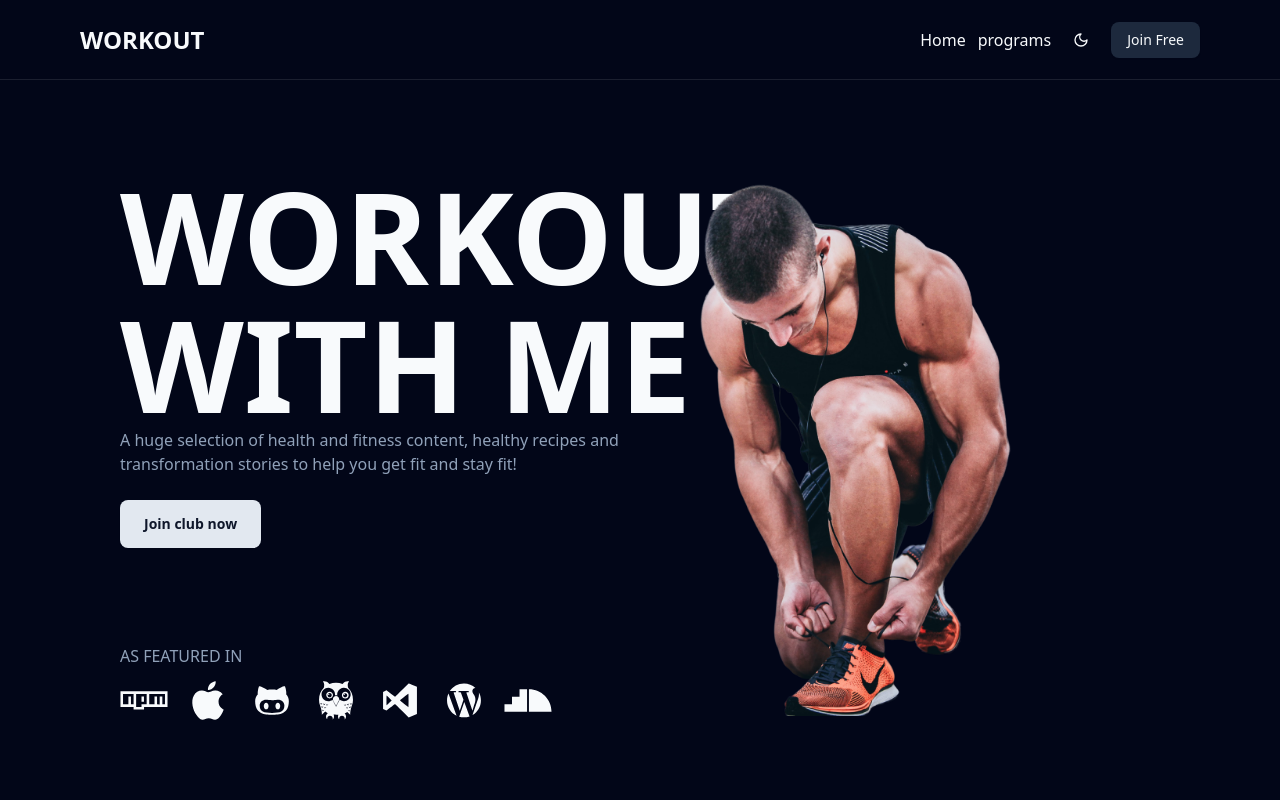
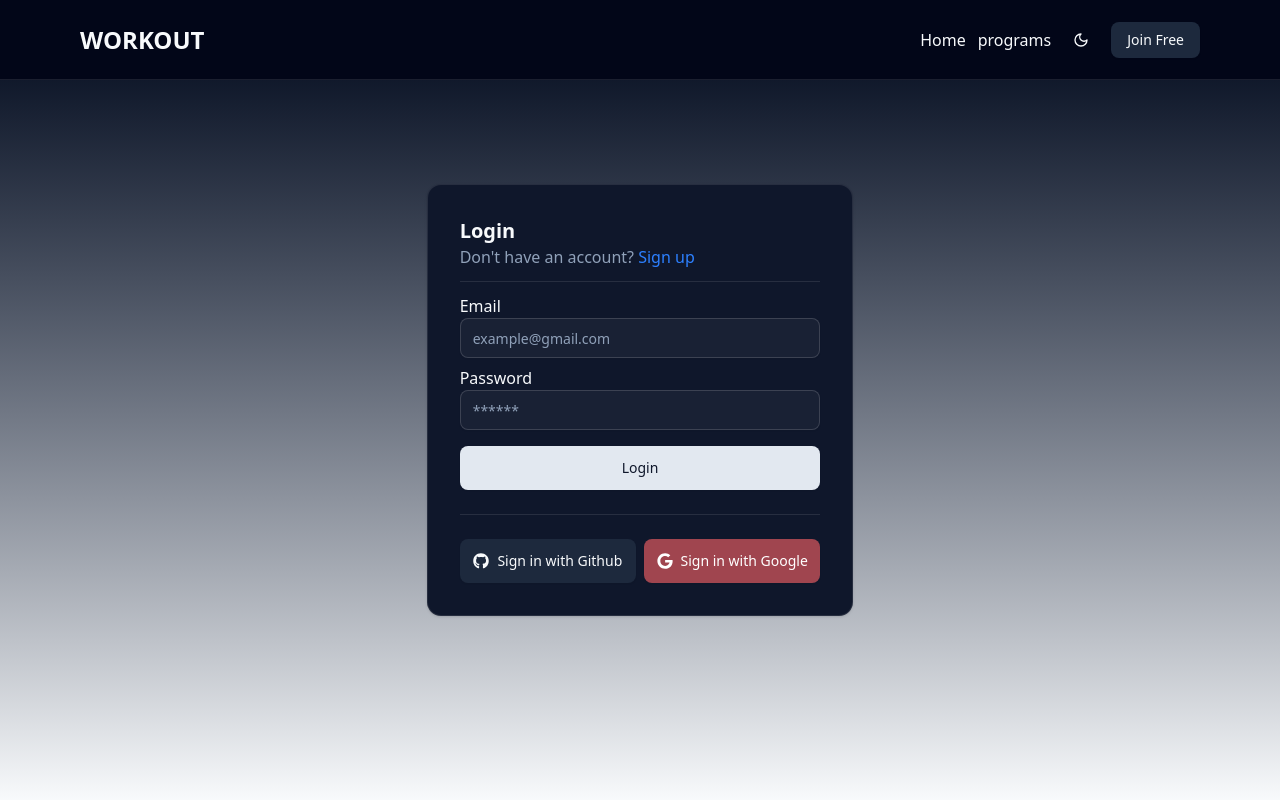
Before and after one commit to DilyorbekUbaydullayev/gym, a React (Vite) app: page /auth in a window 1280 px wide. Shown: the top 800 px of the page. Built offline with nearby package versions, Linux system fonts and the light colour scheme.

Commit message:
Auth ui tayyor

```diff
--- a/package.json
+++ b/package.json
@@ -11,6 +11,7 @@
   },
   "dependencies": {
     "@radix-ui/react-dropdown-menu": "^2.1.6",
+    "@radix-ui/react-separator": "^1.1.2",
     "@radix-ui/react-slot": "^1.1.2",
     "@tailwindcss/vite": "^4.0.15",
     "class-variance-authority": "^0.7.1",
@@ -19,9 +20,11 @@
     "react": "^19.0.0",
     "react-dom": "^19.0.0",
     "react-icons": "^5.5.0",
+    "react-router-dom": "^7.4.1",
     "tailwind-merge": "^3.0.2",
     "tailwindcss": "^4.0.15",
-    "tw-animate-css": "^1.2.4"
+    "tw-animate-css": "^1.2.4",
+    "zustand": "^5.0.3"
   },
   "devDependencies": {
     "@eslint/js": "^9.21.0",
--- a/src/App.tsx
+++ b/src/App.tsx
@@ -1,5 +1,8 @@
+import { Routes,Route } from "react-router-dom"
 import Navbar from "./components/shared/navbar"
 import Home from "./pages/home"
+import Auth from "./pages/auth"
+
 
 
 
@@ -7,7 +10,11 @@
   return (
     <div>
       <Navbar/>
-      <Home/>
+      <Routes>
+        <Route path="/" element={<Home/>} />
+        <Route path="/auth" element={<Auth/>} />
+      </Routes>
+
     </div>
   )
 }
--- /dev/null
+++ b/src/components/auth/login.tsx
@@ -0,0 +1,31 @@
+import { useAuthState } from "@/stores/auth.store";
+import { Input } from "../ui/input";
+import { Separator } from "../ui/separator";
+import { Button } from "../ui/button";
+
+const Login = () => {
+    const { setAuth } = useAuthState();
+  return (
+    <div className="flex flex-col">
+      <h2 className="text-xl font-bold">Login</h2>
+      <p className="text-muted-foreground">
+        Don't have an account?{" "}
+        <span onClick={() => setAuth("register")} className="text-blue-500 cursor-pointer hover:underline">
+          Sign up
+        </span>
+      </p>
+      <Separator className="my-3"/>
+      <div>
+        <span>Email</span>
+        <Input placeholder="example@gmail.com"/>
+      </div>
+      <div className="mt-2">
+        <span>Password</span>
+        <Input placeholder="******" type="password"/>
+      </div>
+      <Button className="w-full h-11 mt-4">Login</Button>
+    </div>
+  );
+};
+
+export default Login;
--- /dev/null
+++ b/src/components/auth/register.tsx
@@ -0,0 +1,41 @@
+import { useAuthState } from "@/stores/auth.store";
+import { Separator } from "../ui/separator";
+import { Input } from "../ui/input";
+import { Button } from "../ui/button";
+
+const Register = () => {
+  const { setAuth } = useAuthState();
+  return (
+    <div className="flex flex-col">
+      <h2 className="text-xl font-bold">Register</h2>
+      <p className="text-muted-foreground">
+        Already have an account?{" "}
+        <span
+          onClick={() => setAuth("login")}
+          className="text-blue-500 cursor-pointer hover:underline"
+        >
+          Sign in
+        </span>
+      </p>
+      <Separator className="my-3"/>
+      <div>
+        <span>Email</span>
+        <Input placeholder="example@gmail.com"/>
+      </div>
+      <div className="grid grid-cols-2 gap-4 mt-2">
+      <div className="mt-2">
+        <span>Password</span>
+        <Input placeholder="******" type="password"/>
+      </div>
+      <div className="mt-2">
+        <span>Confirm password</span>
+        <Input placeholder="******" type="password"/>
+      </div>
+      </div>
+
+      <Button className="w-full h-11 mt-4">Register</Button>
+    </div>
+  );
+};
+
+export default Register;
--- /dev/null
+++ b/src/components/auth/social.tsx
@@ -0,0 +1,23 @@
+import { FaGithub, FaGoogle } from "react-icons/fa6"
+import { Button } from "../ui/button"
+import { Separator } from "../ui/separator"
+
+const Social = () => {
+  return (
+    <>
+    <Separator />
+    <div className="grid grid-cols-2 gap-2">
+        <Button className="h-11 " variant={'secondary'}>
+            <FaGithub/>
+            <span>Sign in with Github</span>
+        </Button>
+        <Button className="h-11" variant={'destructive'}>
+            <FaGoogle/>
+            <span>Sign in with Google</span>
+        </Button>
+    </div>
+    </>
+  )
+}
+
+export default Social
--- a/src/components/shared/navbar.tsx
+++ b/src/components/shared/navbar.tsx
@@ -1,13 +1,16 @@
 import { navLinks } from "@/constants"
 import { Button } from "../ui/button"
 import { ModeToggle } from "./mode-toggle"
+import { Link } from "react-router-dom"
 
 
 const Navbar = () => {
   return (
     <div className="w-full h-[10vh] border-b fixed inset-0 z-50 bg-background ">
         <div className=" container mx-auto lg:max-w-6xl 2xl:max-w-screen-2xl 2xl:px-4 h-full flex justify-between items-center">
+            <Link to={'/'}>
             <h1 className="text-2xl font-bold uppercase">workout</h1>
+            </Link>
             <div className="flex items-center gap-3">
                 {navLinks.map((nav)=>(
                     <a href={nav.path} key={nav.path} className="font-medium hover:underline">
@@ -15,7 +18,9 @@
                     </a>
                 ))}
                 <ModeToggle/>
+                <Link to={'/auth'}>
                 <Button variant={"secondary"}>Join Free</Button>
+                </Link>
             </div>
         </div>
     </div>
--- /dev/null
+++ b/src/components/ui/input.tsx
@@ -0,0 +1,21 @@
+import * as React from "react"
+
+import { cn } from "@/lib/utils"
+
+function Input({ className, type, ...props }: React.ComponentProps<"input">) {
+  return (
+    <input
+      type={type}
+      data-slot="input"
+      className={cn(
+        "file:text-foreground placeholder:text-muted-foreground selection:bg-primary selection:text-primary-foreground dark:bg-input/30 border-input flex h-10 w-full min-w-0 rounded-md border bg-transparent px-3 py-1 text-base shadow-xs transition-[color,box-shadow] outline-none file:inline-flex file:h-7 file:border-0 file:bg-transparent file:text-sm file:font-medium disabled:pointer-events-none disabled:cursor-not-allowed disabled:opacity-50 md:text-sm",
+        "focus-visible:border-ring focus-visible:ring-ring/50 focus-visible:ring-[3px]",
+        "aria-invalid:ring-destructive/20 dark:aria-invalid:ring-destructive/40 aria-invalid:border-destructive",
+        className
+      )}
+      {...props}
+    />
+  )
+}
+
+export { Input }
--- /dev/null
+++ b/src/components/ui/separator.tsx
@@ -0,0 +1,26 @@
+import * as React from "react"
+import * as SeparatorPrimitive from "@radix-ui/react-separator"
+
+import { cn } from "@/lib/utils"
+
+function Separator({
+  className,
+  orientation = "horizontal",
+  decorative = true,
+  ...props
+}: React.ComponentProps<typeof SeparatorPrimitive.Root>) {
+  return (
+    <SeparatorPrimitive.Root
+      data-slot="separator-root"
+      decorative={decorative}
+      orientation={orientation}
+      className={cn(
+        "bg-border shrink-0 data-[orientation=horizontal]:h-px data-[orientation=horizontal]:w-full data-[orientation=vertical]:h-full data-[orientation=vertical]:w-px",
+        className
+      )}
+      {...props}
+    />
+  )
+}
+
+export { Separator }
--- a/src/main.tsx
+++ b/src/main.tsx
@@ -3,12 +3,15 @@
 import './styles/index.css'
 import App from './App.tsx'
 import { ThemeProvider } from './components/providers/theme-provider.tsx'
+import { BrowserRouter } from 'react-router-dom'
 
 createRoot(document.getElementById('root')!).render(
   <StrictMode>
+    <BrowserRouter>
     <ThemeProvider defaultTheme='dark'>
     <App />
     </ThemeProvider>
+    </BrowserRouter>
 
   </StrictMode>,
 )
--- /dev/null
+++ b/src/pages/auth.tsx
@@ -0,0 +1,20 @@
+import Login from "@/components/auth/login";
+import Register from "@/components/auth/register";
+import Social from "@/components/auth/social";
+import { Card } from "@/components/ui/card";
+import { useAuthState } from "@/stores/auth.store";
+
+const Auth = () => {
+  const {authState} = useAuthState()
+  return (
+    <div className="w-full h-screen bg-gradient-to-t from-foreground to-background flex items-center justify-center">
+      <Card className="p-8 w-1/3">
+      {authState==='login'&& <Login/>}
+      {authState==='register'&& <Register/>}
+      <Social/>
+      </Card>
+    </div>
+  );
+};
+
+export default Auth;
--- a/src/pages/home.tsx
+++ b/src/pages/home.tsx
@@ -3,6 +3,7 @@
 import men from '@/assets/men.png'
 import { Card } from "@/components/ui/card";
 import { FaArrowRightLong } from "react-icons/fa6";
+import { Link } from "react-router-dom";
 
 const Home = () => {
   return (
@@ -15,9 +16,11 @@
             <p className="text-muted-foreground">
                 A huge selection of health and fitness content, healthy recipes and transformation stories to help you get fit and stay fit!
             </p>
+            <Link to={'/auth'}>
             <Button className="w-fit mt-6 font-bold h-12" size={'lg'}>
                 Join club now
             </Button>
+            </Link>
             <div className="mt-24">
                 <p className="text-muted-foreground">AS FEATURED IN</p>
                 <div className="flex items-center gap-4 mt-2">
--- /dev/null
+++ b/src/stores/auth.store.ts
@@ -0,0 +1,13 @@
+import { create } from "zustand"
+
+type AuthState = 'login' | 'register'
+
+interface IAuthStateStore {
+    authState:AuthState
+    setAuth:(state:AuthState)=>void
+}
+
+export const useAuthState = create<IAuthStateStore>(set=>({
+    authState:'login',
+    setAuth:state=>set({authState:state}),
+}))
```
Also changed, not shown: 1 other file (tests, documents, lock files or other folders).
